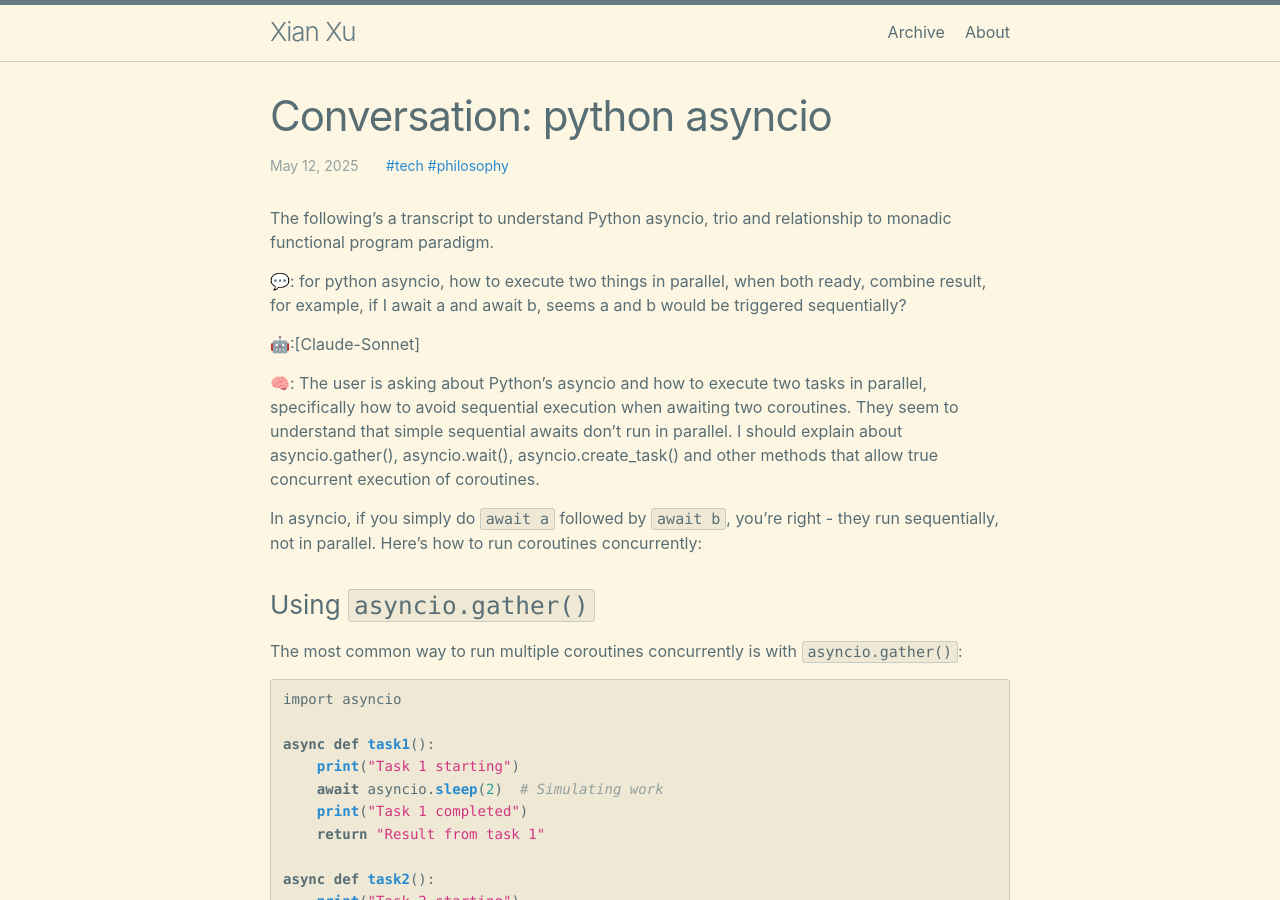
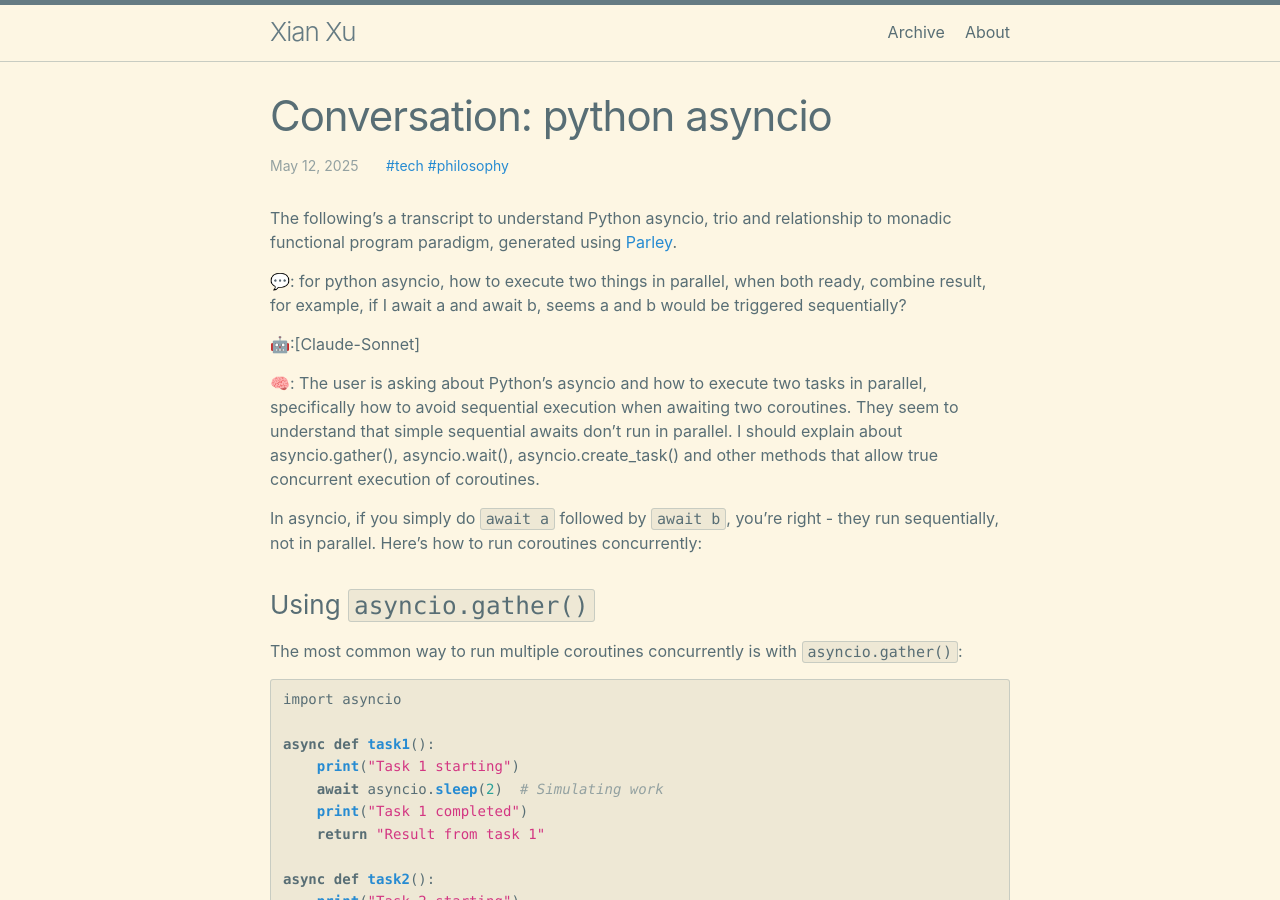
Before and after one commit to xianxu/xianxu.github.io, a Jekyll site: the page built from _posts/2025-05-12-conversation-asyncio.markdown, in a window 1280 px wide and 900 px high. Built offline with Jekyll 4.4.1, drawn with Linux system fonts in a browser that asks for light colours; comment, search, counter and statistics services are not loaded.

Commit message:
Sync latest _posts from private repo

```diff
--- a/_posts/2025-05-12-conversation-asyncio.markdown
+++ b/_posts/2025-05-12-conversation-asyncio.markdown
@@ -6,7 +6,7 @@ tags: tech philosophy
 comments: true
 ---
 
-The following's a transcript to understand Python asyncio, trio and relationship to monadic functional program paradigm.
+The following's a transcript to understand Python asyncio, trio and relationship to monadic functional program paradigm, generated using [Parley](https://github.com/xianxu/parley.nvim).
 
 💬: for python asyncio, how to execute two things in parallel, when both ready, combine result, for example, if I await a and await b, seems a and b would be triggered sequentially?
 
```
